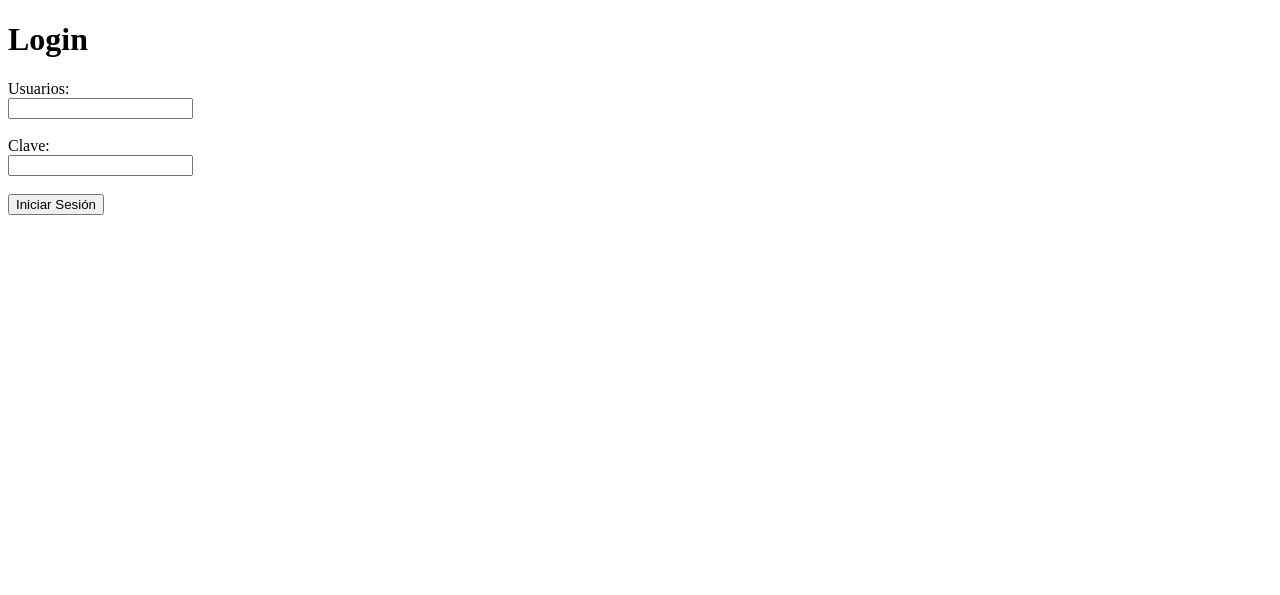
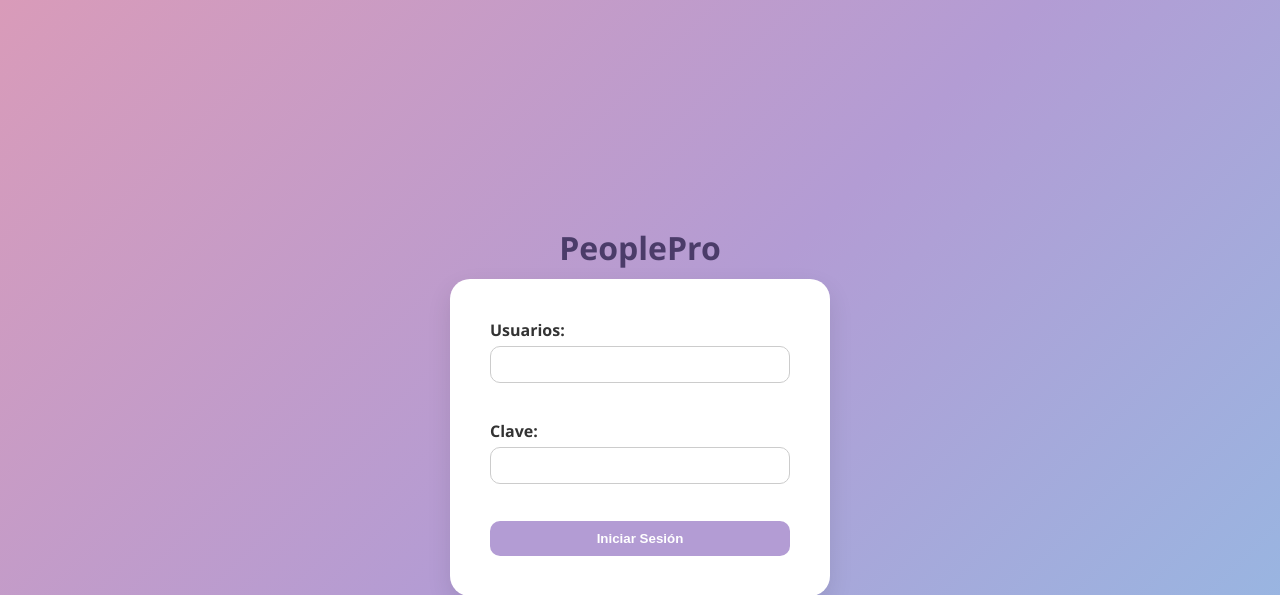
Before and after one commit to LinaB24/peoplepro, a PHP site: page /crud-people-rama-s/vistas/login/login.php in a window 1280 px wide. Shown: the top 595 px of the page. Run offline with PHP 8.4, Linux system fonts and the light colour scheme.

Commit message:
conexion con css

```diff
--- a/vistas/login/login.php
+++ b/vistas/login/login.php
@@ -3,10 +3,12 @@
 <head>
     <meta charset="UTF-8">
     <title>Iniciar Sesión</title>
+
+    <link rel="stylesheet" href="/repositoriogit/peoplepro/public/css/login.css">
 </head>
 <body>
 
-<h1>Login</h1>
+<h1>PeoplePro</h1>
 
 <?php if (!empty($error)) echo "<p style='color:red;'>$error</p>"; ?>
 
@@ -19,5 +21,6 @@
 
     <input type="submit" value="Iniciar Sesión">
 </form>
+
 </body>
 </html>
```
